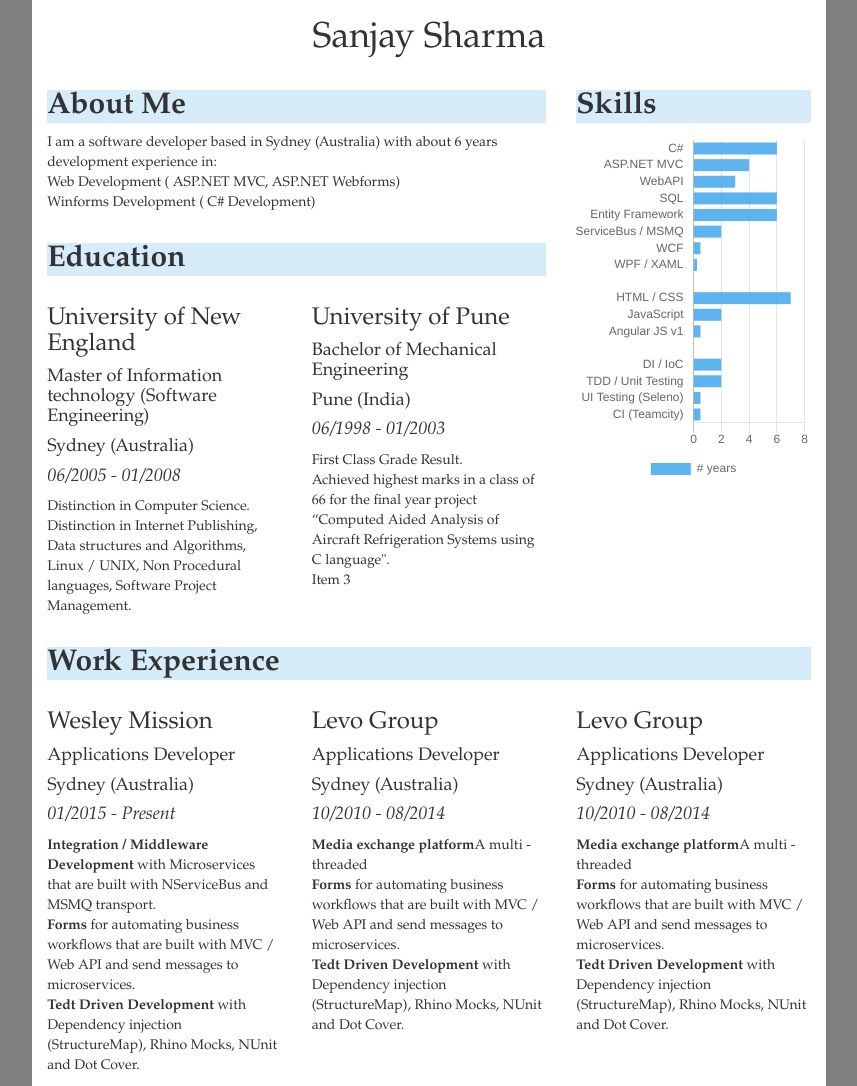
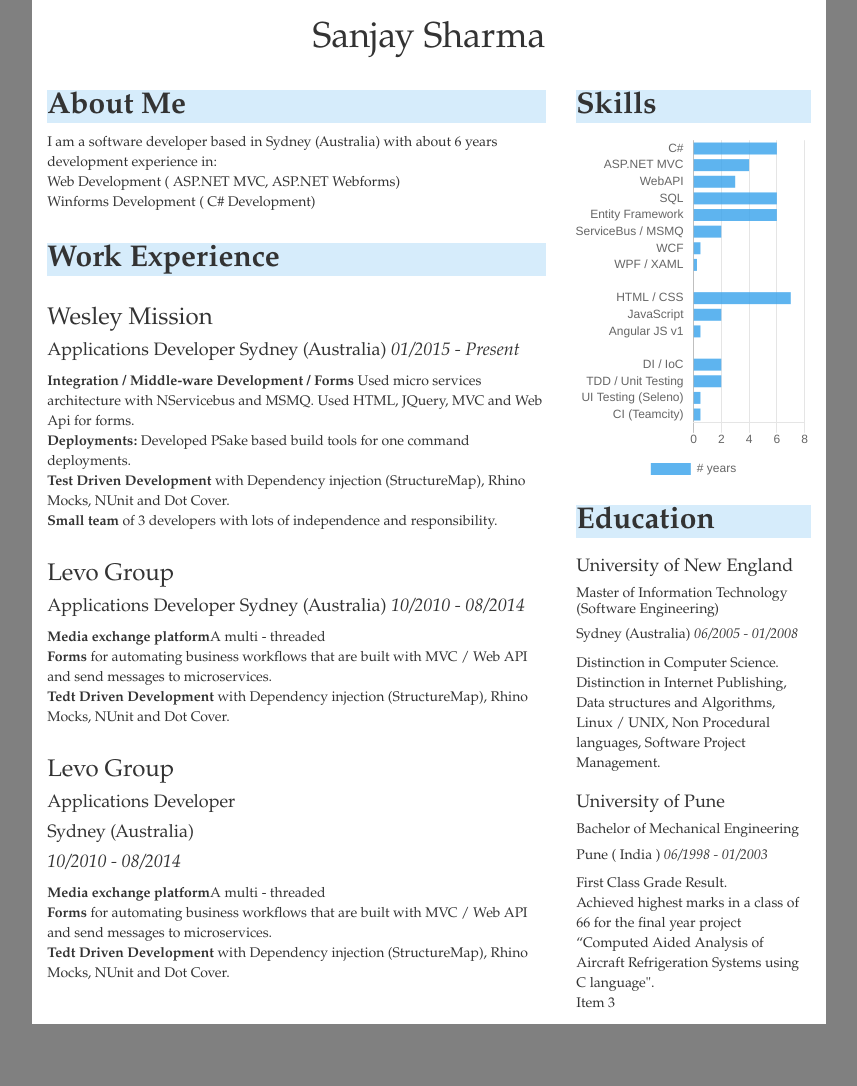
Before and after one commit to MindBlowingSoftware/SinglePageResume, a plain HTML site: page SinglePageResume/index.html in a window 1280 px wide. Shown: the whole page, without its empty margins (211-1068 px from the left). After the commit the page ends 1024 px from the top, so only its background shows below. Drawn offline with nearby package versions, Linux system fonts and the light colour scheme.

Commit message:
moved education to the right column

```diff
--- a/SinglePageResume/index.html
+++ b/SinglePageResume/index.html
@@ -55,66 +55,35 @@
             </div>
             <div class="row">
                 <div class="col-lg-12 col-md-12 col-sm-12 col-xs-12">
-                    <h2>Education</h2>
-                </div>
-                <div class="col-lg-6 col-md-6 col-sm-6 col-xs-6">
-                    <ul class="list-unstyled">
-                        <li>
-                            <h3>University of New England</h3>
-                        </li>
-                        <li><h4>Master of Information technology (Software Engineering)</h4></li>
-                        <li><h4>Sydney (Australia)</h4></li>
-                        <li><h4><i>06/2005 - 01/2008</i></h4></li>
-                        <li>Distinction in Computer Science.</li>
-                        <li>Distinction in Internet Publishing, Data structures and Algorithms, Linux / UNIX, Non Procedural languages, Software Project Management.</li>
-                    </ul>
-                </div>
-                <div class="col-lg-6 col-md-6 col-sm-6 col-xs-6">
-                    <ul class="list-unstyled">
-                        <li>
-                            <h3>University of Pune</h3>
-                        </li>
-                        <li><h4>Bachelor of Mechanical Engineering</h4></li>
-                        <li><h4>Pune (India)</h4></li>
-                        <li><h4><i>06/1998 - 01/2003</i></h4></li>
-                        <li>First Class Grade Result.</li>
-                        <li>Achieved highest marks in a class of 66 for the final year project “Computed Aided Analysis of Aircraft Refrigeration Systems using C language".</li>
-                        <li>Item 3</li>
-                    </ul>
-                </div>
-
-            </div>
-
-        </div>
-        <div class="col-lg-4 col-md-4 col-sm-4 col-xs-4">
-            <div class="row">
-                <div class="col-lg-12 col-md-12 col-sm-12 col-xs-12">
-                    <h2>Skills</h2>
-                    <canvas id="myChart" width="400" height="600"></canvas>
-                </div>
-            </div>
-        </div>
-    </div>
-    <div class="row">
-        <div class="col-lg-12 col-md-12 col-sm-12 col-xs-12">
                     <h2>Work Experience</h2>
                 </div>
 
-        <div class="col-lg-4 col-md-4 col-sm-4 col-xs-4">
+                <div class="col-lg-12 col-md-12 col-sm-12 col-xs-12">
                     <ul class="list-unstyled">
                         <li>
                             <h3>Wesley Mission</h3>
                         </li>
-                <li><h4>Applications Developer</h4></li>
-                <li><h4>Sydney (Australia)</h4></li>
-                <li><h4><i>01/2015 - Present</i></h4></li>
-                <li><strong>Integration / Middleware Development</strong> with Microservices that are built with NServiceBus and MSMQ transport.</li>
+                        <li><h4>Applications Developer Sydney (Australia) <i>01/2015 - Present</i></h4></li>
+                        <li><strong>Integration / Middle-ware Development / Forms </strong> Used micro services architecture with NServicebus and MSMQ. Used HTML, JQuery, MVC and Web Api for forms.</li>
+                        <li><strong>Deployments: </strong>Developed PSake based build tools for one command deployments.</li>
+                        <li><strong>Test Driven Development</strong> with Dependency injection (StructureMap), Rhino Mocks, NUnit and Dot Cover.</li>
+                        <li><strong>Small team</strong> of 3 developers with lots of independence and responsibility.</li>
+                        <li></li>
+                    </ul>
+                </div>
+                <div class="col-lg-12 col-md-12 col-sm-12 col-xs-12">
+                    <ul class="list-unstyled">
+                        <li>
+                            <h3>Levo Group</h3>
+                        </li>
+                        <li><h4>Applications Developer Sydney (Australia) <i>10/2010 - 08/2014</i></h4></li>
+                        <li><strong>Media exchange platform</strong>A multi - threaded </li>
                         <li><strong>Forms</strong> for automating business workflows that are built with MVC / Web API and send messages to microservices.</li>
                         <li><strong>Tedt Driven Development</strong> with Dependency injection (StructureMap), Rhino Mocks, NUnit and Dot Cover.</li>
                         <li></li>
                     </ul>
                 </div>
-        <div class="col-lg-4 col-md-4 col-sm-4 col-xs-4">
+                <div class="col-lg-12 col-md-12 col-sm-12 col-xs-12">
                     <ul class="list-unstyled">
                         <li>
                             <h3>Levo Group</h3>
@@ -128,19 +97,44 @@
                         <li></li>
                     </ul>
                 </div>
+            </div>
+        </div>
         <div class="col-lg-4 col-md-4 col-sm-4 col-xs-4">
+            <div class="row">
+                <div class="col-lg-12 col-md-12 col-sm-12 col-xs-12">
+                    <h2>Skills</h2>
+                    <canvas id="myChart" width="400" height="600"></canvas>
+                </div>
+            </div>
+            <div class="row">
+                <div class="col-lg-12 col-md-12 col-sm-12 col-xs-12">
+                    <h2>Education</h2>
+                </div>
+                <div class="col-lg-12 col-md-12 col-sm-12 col-xs-12">
                     <ul class="list-unstyled">
                         <li>
-                    <h3>Levo Group</h3>
+                            <h4>University of New England</h4>
                         </li>
-                <li><h4>Applications Developer</h4></li>
-                <li><h4>Sydney (Australia)</h4></li>
-                <li><h4><i>10/2010 - 08/2014</i></h4></li>
-                <li><strong>Media exchange platform</strong>A multi - threaded </li>
-                <li><strong>Forms</strong> for automating business workflows that are built with MVC / Web API and send messages to microservices.</li>
-                <li><strong>Tedt Driven Development</strong> with Dependency injection (StructureMap), Rhino Mocks, NUnit and Dot Cover.</li>
-                <li></li>
+                        <li><h5>Master of Information Technology (Software Engineering)</h5></li>
+                        <li><h5>Sydney (Australia) <i>06/2005 - 01/2008</i></h5></li>
+                        <li>Distinction in Computer Science.</li>
+                        <li>Distinction in Internet Publishing, Data structures and Algorithms, Linux / UNIX, Non Procedural languages, Software Project Management.</li>
                     </ul>
+                </div>
+                <div class="col-lg-12 col-md-12 col-sm-12 col-xs-12">
+                    <ul class="list-unstyled">
+                        <li>
+                            <h4>University of Pune</h4>
+                        </li>
+                        <li><h5>Bachelor of Mechanical Engineering</h5></li>
+                        <li><h5>Pune ( India ) <i>06/1998 - 01/2003</i></h5></li>
+                        <li>First Class Grade Result.</li>
+                        <li>Achieved highest marks in a class of 66 for the final year project “Computed Aided Analysis of Aircraft Refrigeration Systems using C language".</li>
+                        <li>Item 3</li>
+                    </ul>
+                </div>
+
+            </div>
         </div>
     </div>
 </div>
```
Lines whose indentation alone changed are shown as unchanged.
